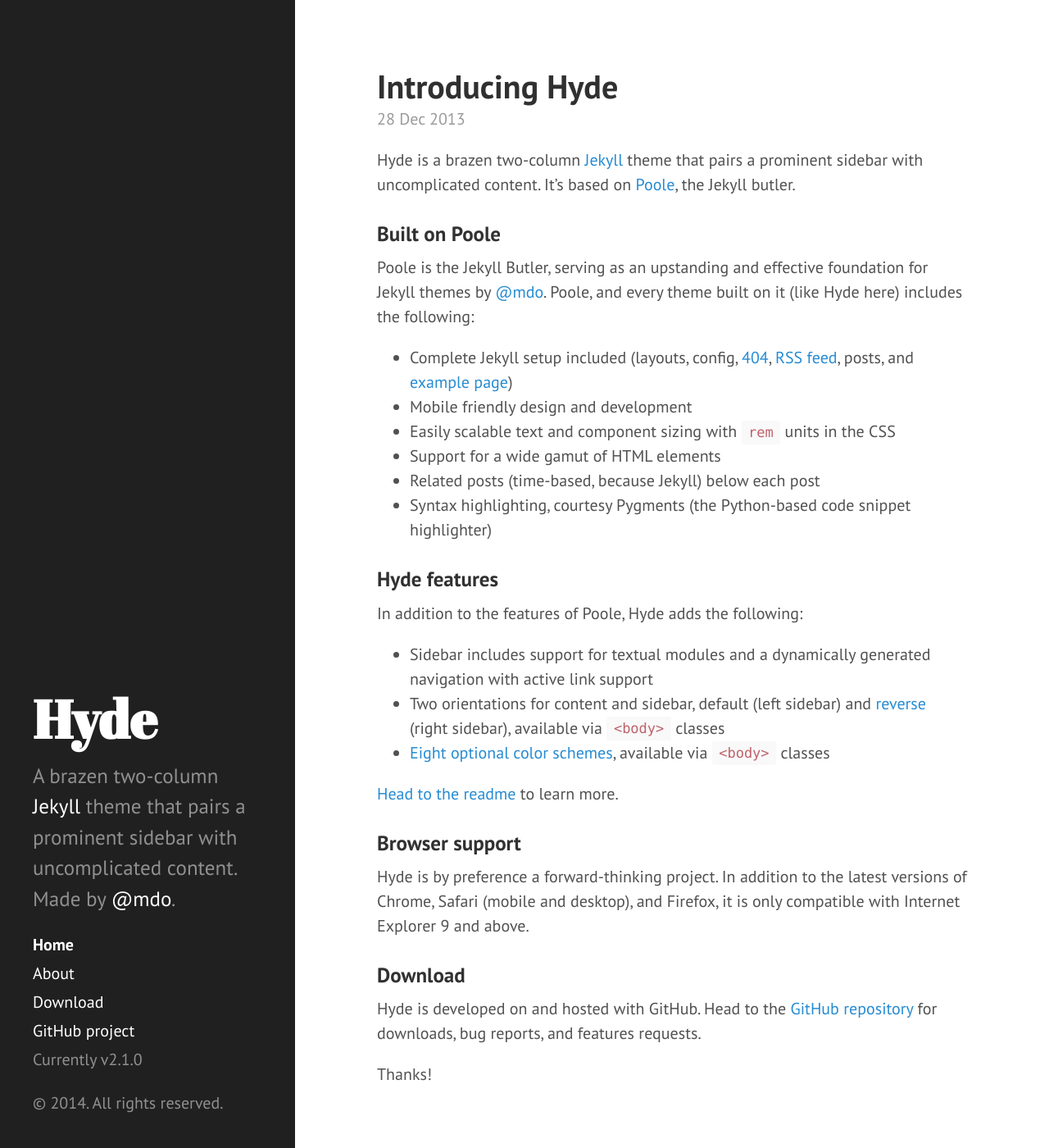
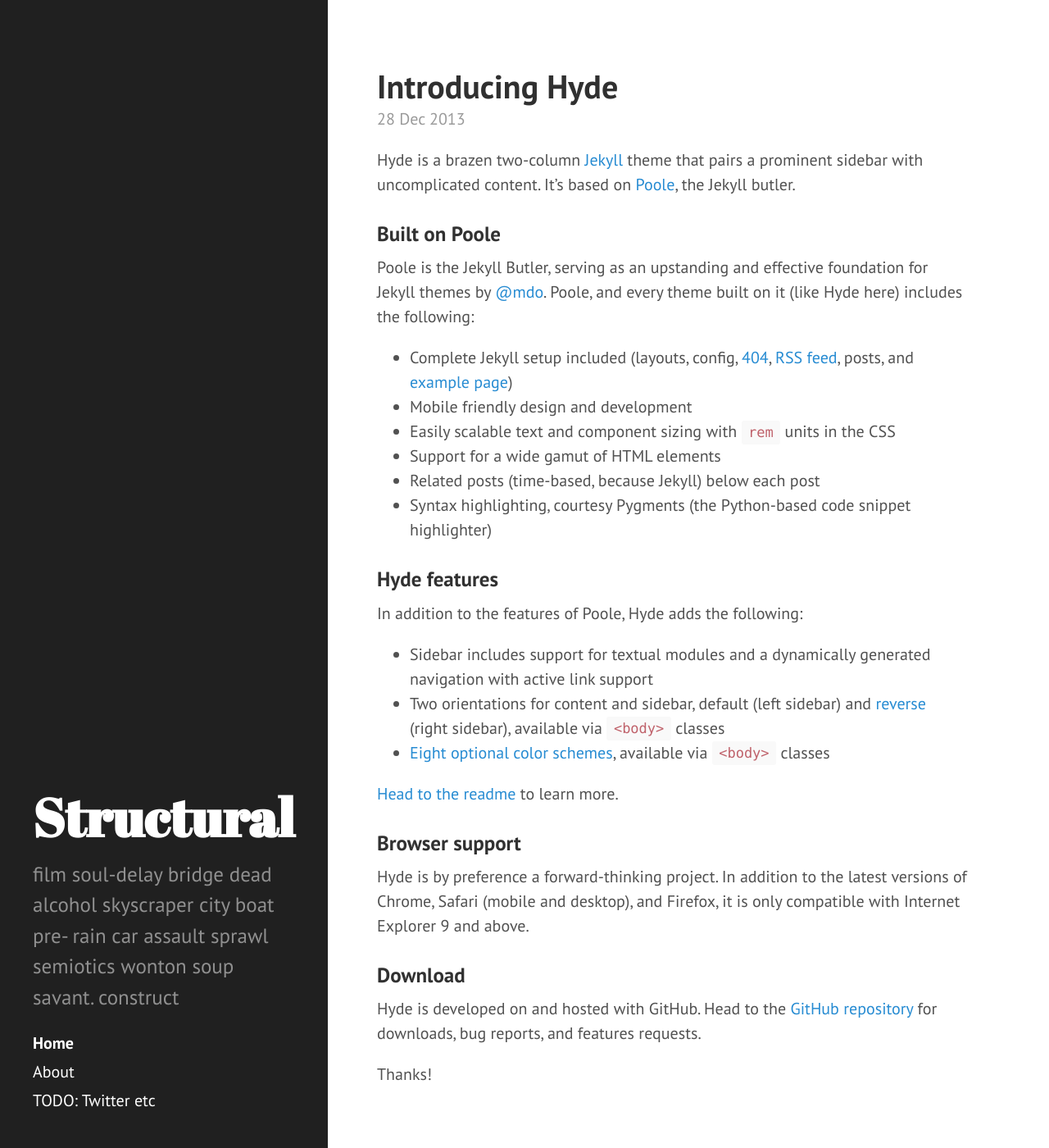
Before and after one commit to Structural/structural.github.io, a Jekyll site: the page built from index.html, in a window 1280 px wide and 1400 px high. Shown: the whole window at 82% size. Built offline with Jekyll 4.4.1, drawn with Linux system fonts in a browser that asks for light colours; Markdown is read by kramdown in place of the engine named in the settings; the list of posts is cut into pages by our own code.

Commit message:
Tweak sidebar.

```diff
--- a/_config.yml
+++ b/_config.yml
@@ -7,20 +7,10 @@ permalink:        pretty
 relative_permalinks: true
 
 # Setup
-title:            Hyde
+title:            Structural
 tagline:          'A Jekyll theme'
-description:      'A brazen two-column <a href="http://jekyllrb.com" target="_blank">Jekyll</a> theme that pairs a prominent sidebar with uncomplicated content. Made by <a href="https://twitter.com/mdo" target="_blank">@mdo</a>.'
-url:              http://hyde.getpoole.com
+description:      'film soul-delay bridge dead alcohol skyscraper city boat pre- rain car assault sprawl semiotics wonton soup savant. construct '
+url:              http://structur.al
 baseurl:          /
 
-author:
-  name:           'Mark Otto'
-  url:            https://twitter.com/mdo
-
 paginate:         5
-
-# Custom vars
-version:          2.1.0
-
-github:
-  repo:           https://github.com/poole/hyde
--- a/_includes/sidebar.html
+++ b/_includes/sidebar.html
@@ -26,11 +26,7 @@
         {% endif %}
       {% endfor %}
 
-      <a class="sidebar-nav-item" href="{{ site.github.repo }}/archive/v{{ site.version }}.zip">Download</a>
-      <a class="sidebar-nav-item" href="{{ site.github.repo }}">GitHub project</a>
-      <span class="sidebar-nav-item">Currently v{{ site.version }}</span>
+      <a class="sidebar-nav-item" href="#">TODO: Twitter etc</a>
     </nav>
-
-    <p>&copy; {{ site.time | date: '%Y' }}. All rights reserved.</p>
   </div>
 </div>
--- a/public/css/hyde.css
+++ b/public/css/hyde.css
@@ -55,7 +55,7 @@ html {
 
 .sidebar {
   text-align: center;
-  padding: 2rem 1rem;
+  padding: 2rem 0.5rem;
   color: rgba(255,255,255,.5);
   background-color: #202020;
 }
@@ -65,7 +65,7 @@ html {
     top: 0;
     left: 0;
     bottom: 0;
-    width: 18rem;
+    width: 20rem;
     text-align: left;
   }
 }
```
